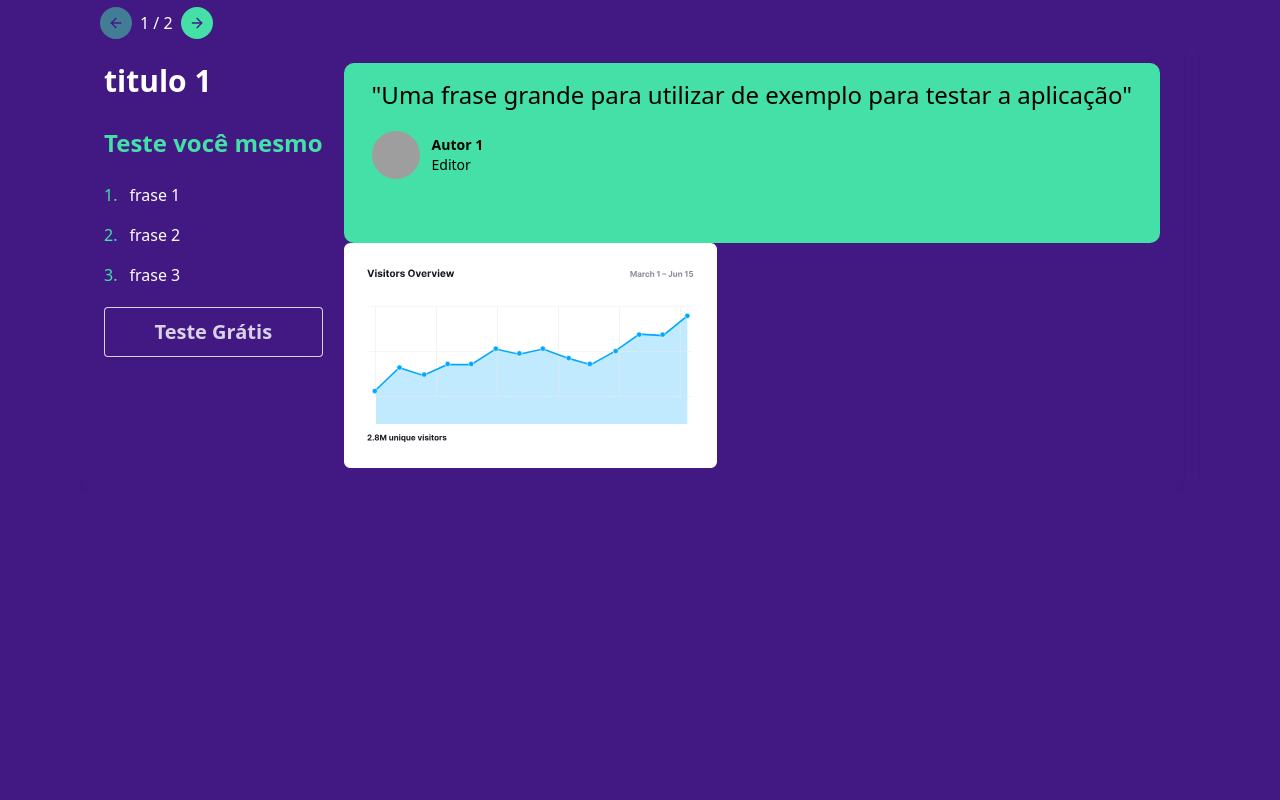
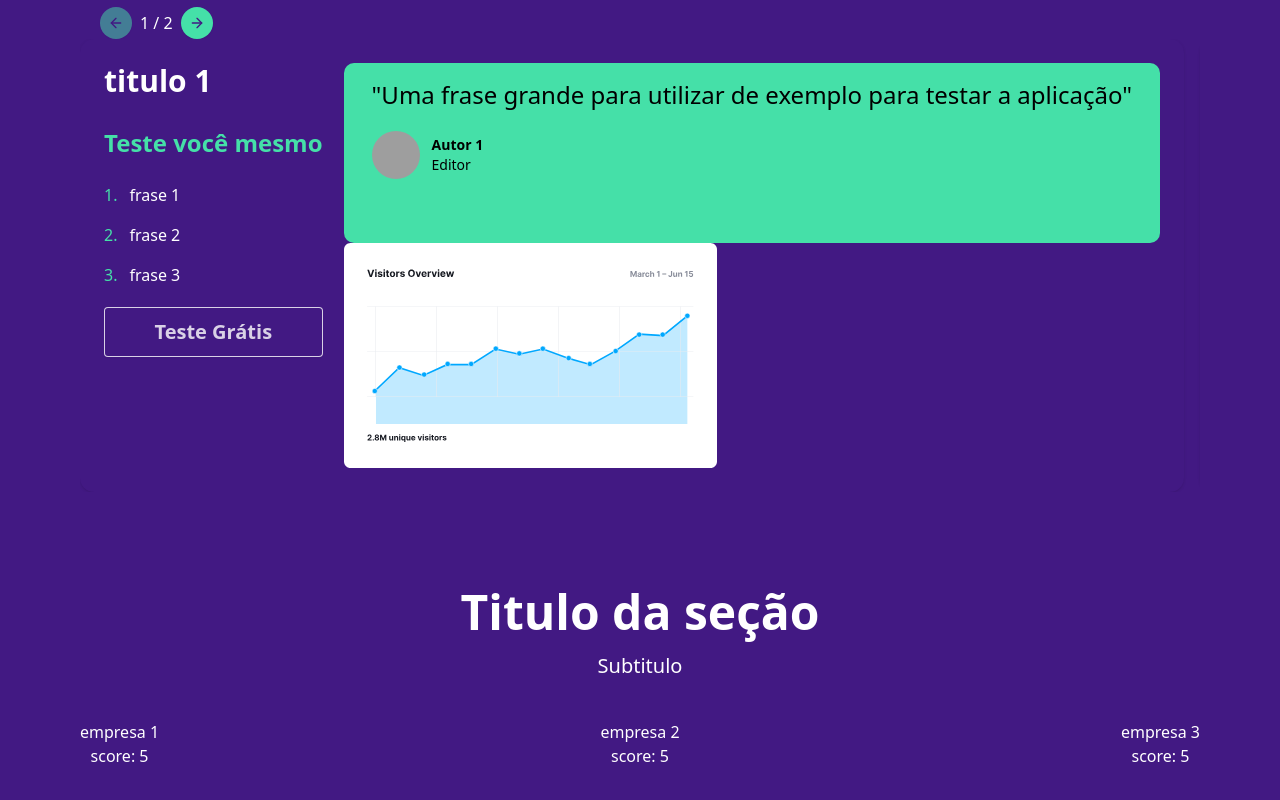
Before and after one commit to GabrielSilveira97/serpfy, a React (Vite) app: page / in a window 1280 px wide. Shown: the part 2681-3481 px from the top of the page. Before the commit the page ends 3173 px from the top, so only its background shows below. Built offline with nearby package versions, Linux system fonts and the light colour scheme; grey boxes are pictures that could not be loaded.

Commit message:
feat: add ScoreSection

```diff
--- a/src/App.tsx
+++ b/src/App.tsx
@@ -3,6 +3,7 @@ import CommentsSectionComponent from "./components/layout/Comments"
 import HeroComponent from "./components/layout/Hero"
 import MetricsSectionComponent from "./components/layout/Metrics"
 import NavbarComponent from "./components/layout/Navbar"
+import ScoreSectionComponent from "./components/layout/ScoreSection"
 import ToolkitCardsComponent from "./components/layout/ToolkitCards"
 import TrustedComponent from "./components/layout/Trusted"
 
@@ -18,6 +19,7 @@ function App() {
       <AISectionComponent/>
       <MetricsSectionComponent/>
       <CommentsSectionComponent/>
+      <ScoreSectionComponent/>
     </main>
   )
 }
--- a/src/components/layout/ScoreSection.tsx
+++ b/src/components/layout/ScoreSection.tsx
@@ -0,0 +1,42 @@
+
+const scoreItems = [
+    {
+        id:1,
+        title: "empresa 1",
+        score: 5
+    },
+        {
+        id:2,
+        title: "empresa 2",
+        score: 5
+    },
+        {
+        id:3,
+        title: "empresa 3",
+        score: 5
+    }
+]
+
+
+const ScoreSectionComponent = () => {
+    return(
+        <section className="flex flex-col justify-center items-center py-24 px-2 md:px-20">
+            <div className="text-center">
+                <h1 className="text-5xl font-semibold">Titulo da seção</h1>
+                <h2 className="text-xl pt-4">Subtitulo</h2>
+            </div>
+            <div className="pt-10 flex flex-col md:flex-row gap-8 justify-between w-full">
+                {scoreItems.map((item) => {
+                    return(
+                        <div key={item.id} className="flex flex-col items-center">
+                            <h1>{item.title}</h1>
+                            <h2>score: {item.score}</h2>
+                        </div>
+                    )
+                })}
+            </div>
+        </section>
+    )
+}
+
+export default ScoreSectionComponent
```
